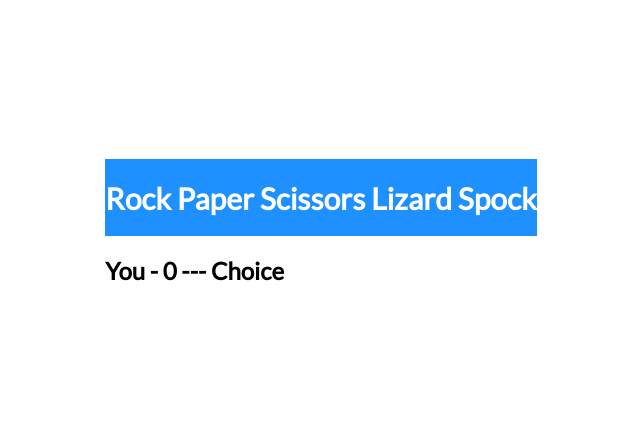
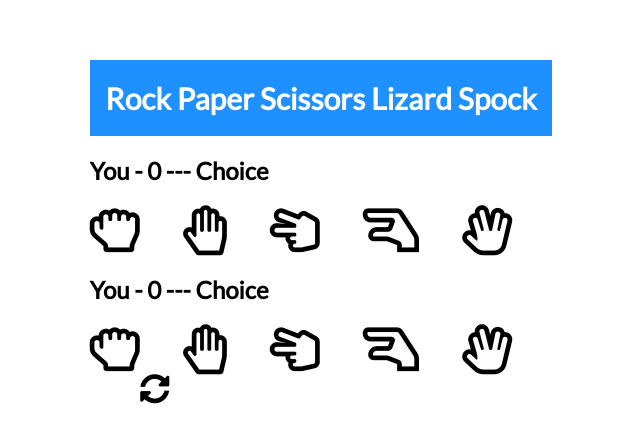
Before and after one commit to nikosajadi/spock-rock-game, a plain HTML site: page index.html in a window 1280 px wide. Shown: the part 168-610 px from the top of the page, without its empty margins (319-959 px from the left). Drawn offline with Linux system fonts and the light colour scheme.

Commit message:
Player Container

```diff
--- a/index.html
+++ b/index.html
@@ -16,10 +16,26 @@
         </div>
         <!-- Player Container -->
         <div class="player-containe" id="player">
-            <h2>You - <span id="playerScore">0</span><span class="choice" id="playerChoice">
-
-            --- Choice</span></h2>
+            <h2>You - <span id="playerScore">0</span><span class="choice" id="playerChoice">  --- Choice</span></h2>
+            <i class="far fa-hand-rock" title="Rock" id="playerRock"></i>
+            <i class="far fa-hand-paper" title="Paper" id="playerPaper"></i>
+            <i class="far fa-hand-scissors" title="Scissors" id="playerScissors"></i>
+            <i class="far fa-hand-lizard" title="Lizard" id="playerLizard"></i>
+            <i class="far fa-hand-spock" title="Spock" id="playerSpock"></i>
         </div>
+               <!-- Player Container -->
+               <div class="player-containe" id="computer">
+                <h2>You - <span id="playerScore">0</span><span class="choice" id="computerChoice">  --- Choice</span></h2>
+                <i class="far fa-hand-rock" title="Rock" id="computerRock"></i>
+                <i class="far fa-hand-paper" title="Paper" id="computerPaper"></i>
+                <i class="far fa-hand-scissors" title="Scissors" id="computerScissors"></i>
+                <i class="far fa-hand-lizard" title="Lizard" id="computerLizard"></i>
+                <i class="far fa-hand-spock" title="Spock" id="computerSpock"></i>
+            </div>
+            <!-- Reset Icon -->
+            <i class="fas fa-sync-alt reset-icon" title="Reset"></i>
+            <!--  Result Text-->
+            <div class="result-container"></div>
     </div>
     <!-- Script -->
     <script src="script.js"></script>
```
